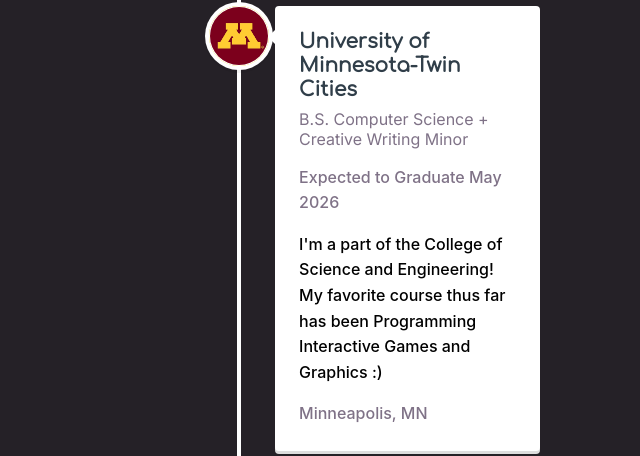
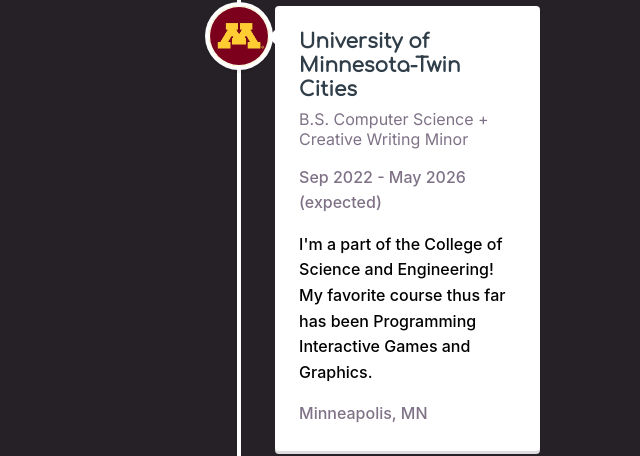
Before and after one commit to CorinaNC/corinanc.site, a Next.js app: page / in a window 1280 px wide. Shown: the part 1644-2100 px from the top of the page, without its empty margins (401-1041 px from the left). Built offline with nearby package versions, Linux system fonts and the light colour scheme.

Commit message:
added expected date to graduation

```diff
--- a/src/app/components/experience.tsx
+++ b/src/app/components/experience.tsx
@@ -29,10 +29,10 @@
         {
             title: "B.S. Computer Science + Creative Writing Minor",
             company: "University of Minnesota-Twin Cities",
-            timePeriod: "Expected to Graduate May 2026",
+            timePeriod: "Sep 2022 - May 2026 (expected)",
             location: "Minneapolis, MN",
             icon: UofM,
-            description: "I'm a part of the College of Science and Engineering!  My favorite course thus far has been Programming Interactive Games and Graphics :)",
+            description: "I'm a part of the College of Science and Engineering!  My favorite course thus far has been Programming Interactive Games and Graphics.",
         },
     ];
 
```
